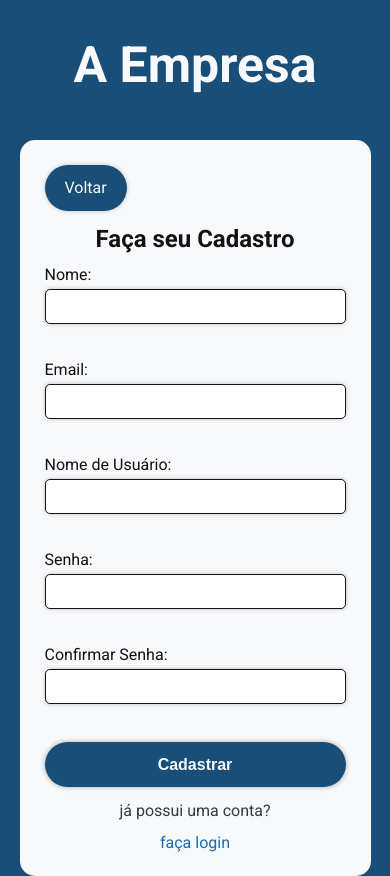
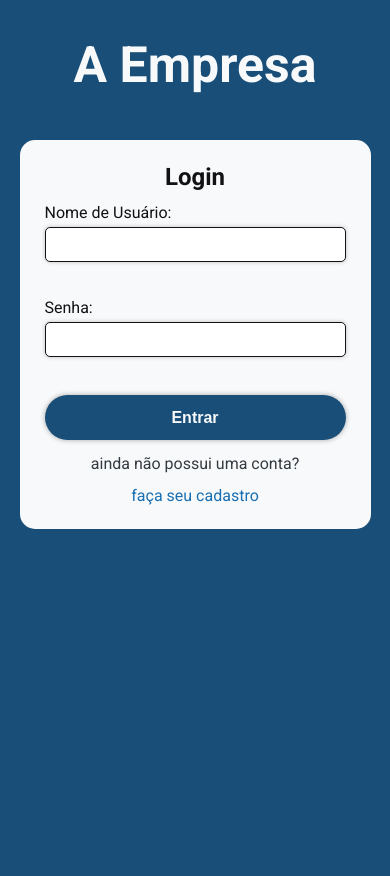
Before and after one commit to ojosiels/freehub-test, a React (Vite) app in the folder webpage/: page / in a window 390 px wide. After the commit the page ends 844 px from the top, so only its background shows below. Built offline with nearby package versions, Linux system fonts and the light colour scheme.

Commit message:
feat: HomePage and HomeForms

```diff
--- a/webpage/src/pages/HomePage/HomeForms/index.tsx
+++ b/webpage/src/pages/HomePage/HomeForms/index.tsx
@@ -1,4 +1,4 @@
-import React, { Dispatch, SetStateAction } from "react";
+import { Dispatch, SetStateAction, useContext } from "react";
 
 import { z, ZodType } from "zod";
 import { useForm } from "react-hook-form";
@@ -7,13 +7,17 @@ import { zodResolver } from "@hookform/resolvers/zod";
 import "../../../styles/BaseFormStyle.css";
 import "./style.css";
 
-import { iUserLoginData, iUserRegisterData } from "../../../interfaces";
+import { iUserLoginData, iUserRegisterData } from "../../../interfaces/user.ts";
+import { UserContext } from "../../../contexts/UserContext.tsx";
 
 interface iUserFormProps {
   setIsLoginFormOn: Dispatch<SetStateAction<boolean>>;
 }
 
-export const LoginUserForm = ({ setIsLoginFormOn }: iUserFormProps) => {
+export const LoginUserForm = ({
+  setIsLoginFormOn,
+}: iUserFormProps): JSX.Element => {
+  const { loginUser } = useContext(UserContext);
   const formSchema: ZodType<iUserLoginData> = z.object({
     username: z
       .string()
@@ -27,12 +31,9 @@ export const LoginUserForm = ({ setIsLoginFormOn }: iUserFormProps) => {
     formState: { errors },
   } = useForm<iUserLoginData>({ resolver: zodResolver(formSchema) });
 
-  const submitData = (data: iUserLoginData) => {
-    console.log(data);
-  };
   return (
     <>
-      <form onSubmit={handleSubmit(submitData)} className="baseForm">
+      <form onSubmit={handleSubmit(loginUser)} className="baseForm">
         <h2>Login</h2>
 
         <div>
@@ -63,7 +64,11 @@ export const LoginUserForm = ({ setIsLoginFormOn }: iUserFormProps) => {
   );
 };
 
-export const RegisterUserForm = ({ setIsLoginFormOn }: iUserFormProps) => {
+export const RegisterUserForm = ({
+  setIsLoginFormOn,
+}: iUserFormProps): JSX.Element => {
+  const { registerUser } = useContext(UserContext);
+
   const formSchema: ZodType<iUserRegisterData> = z
     .object({
       name: z
@@ -92,12 +97,9 @@ export const RegisterUserForm = ({ setIsLoginFormOn }: iUserFormProps) => {
     formState: { errors },
   } = useForm<iUserRegisterData>({ resolver: zodResolver(formSchema) });
 
-  const submitData = (data: iUserRegisterData) => {
-    console.log(data);
-  };
   return (
     <>
-      <form onSubmit={handleSubmit(submitData)} className="baseForm">
+      <form onSubmit={handleSubmit(registerUser)} className="baseForm">
         <p
           onClick={() => {
             setIsLoginFormOn(true);
--- a/webpage/src/pages/HomePage/HomeForms/style.css
+++ b/webpage/src/pages/HomePage/HomeForms/style.css
@@ -1,11 +1,5 @@
 .baseForm {
   width: 50vw;
-}
-
-@media (max-width: 1000px) {
-  .baseForm {
-    width: 90vw;
-  }
 }
 
 #redirectP {
@@ -33,3 +27,9 @@
   background-color: var(--color-primary-focus);
   color: var(--grey-0);
 }
+
+@media (max-width: 1000px) {
+  .baseForm {
+    width: 90vw;
+  }
+}
--- a/webpage/src/pages/HomePage/index.tsx
+++ b/webpage/src/pages/HomePage/index.tsx
@@ -2,8 +2,9 @@ import { useState } from "react";
 import { LoginUserForm, RegisterUserForm } from "./HomeForms";
 
 import "./style.css";
+
 const HomePage = () => {
-  const [isLoginFormOn, setIsLoginFormOn] = useState<boolean>(false);
+  const [isLoginFormOn, setIsLoginFormOn] = useState<boolean>(true);
 
   return (
     <div className="homePageContainer">
```
